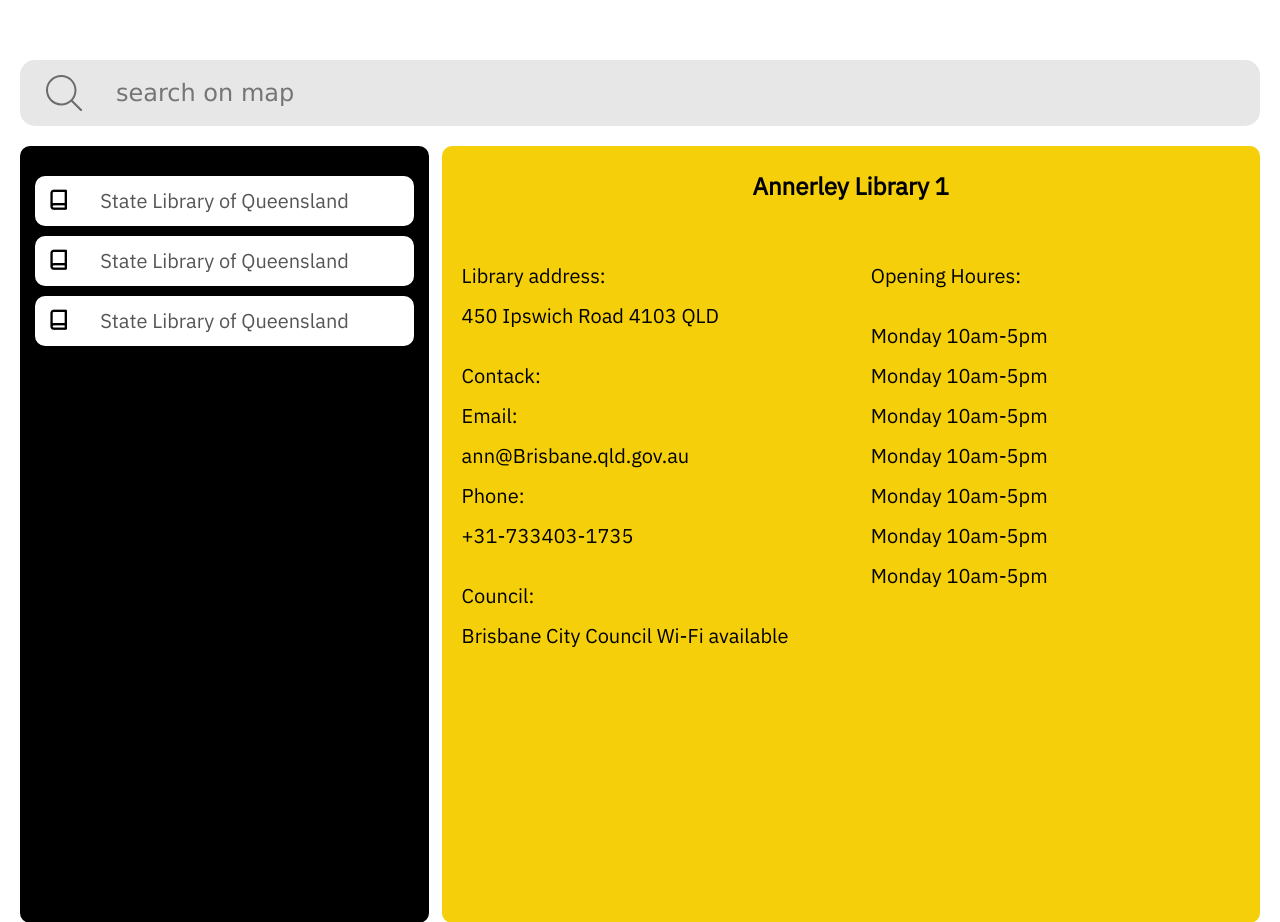
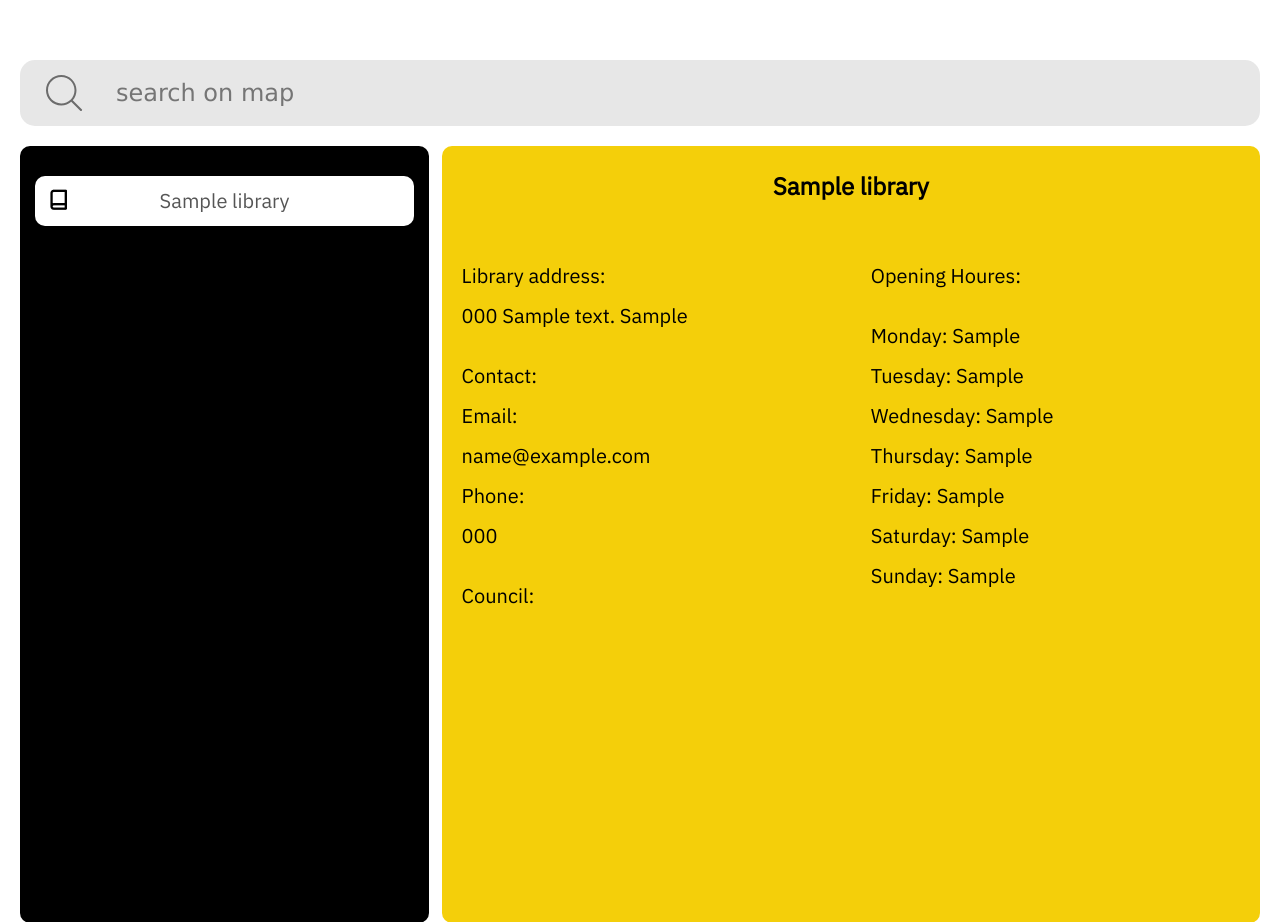
Before and after one commit to hwjworld/grus_artistocial, a PHP site: page /library.php in a window 1280 px wide; the page is wider, and only the part inside the window is pictured. Shown: the part 828-1750 px from the top of that part. Run offline with PHP 8.4, Linux system fonts and the light colour scheme; tables that the repository leaves empty or names only in its code hold one stand-in row (values such as "Sample post"); data that the repository does not hold is empty; some libraries are stand-ins or nearby versions.

Commit message:
library and search

```diff
--- a/be/controller/artistocialController.php
+++ b/be/controller/artistocialController.php
@@ -40,6 +40,16 @@ class Artistocial
             return dataToModelLibrary($library[0]);
         }
         return null;
+    }
+
+    public function getAllLibrarys()
+    {
+        $library_result = $this->db->query(getAllLibrarySql());
+        $libraries = array();
+        foreach($library_result as $k=>$v){
+            array_push($libraries, dataToModelLibrary($v));
+        }
+        return $libraries;
     }
 
     public function getEvent($eventId)
--- a/be/dbmodel/db_bneart.php
+++ b/be/dbmodel/db_bneart.php
@@ -37,6 +37,11 @@ function getEventLocationSql($id)
 function getLibrarySql($id)
 {
     return "select * from library where resourceid=" . $id;
+}
+
+function getAllLibrarySql()
+{
+    return "select * from library";
 }
 
 function getEventSql($id)
--- a/websrc/library.php
+++ b/websrc/library.php
@@ -1,29 +1,9 @@
 <?php
 require_once("../be/controller/artistocialController.php");
-// require_once(__DIR__ . "/../tools/curl.php");
-// require_once(__DIR__ . "/../tools/constants.php");
-// require_once(__DIR__ . "/../controller/artistocialController.php");
-// require_once(__DIR__ . "/../model/artistocialLibrary.php");
-
 session_start();
 
 $artistocial = new Artistocial();
-$hotevents = $artistocial->getHotEvent();
-// $library = $artistocial->getLibrary($model->resourceId);
-// $evetlocations = $artistocial->getEventLocation();
-$hotlibrary = [$artistocial->getLibrary(1),
-    $artistocial->getLibrary(2),
-    $artistocial->getLibrary(3),
-    $artistocial->getLibrary(4),
-    $artistocial->getLibrary(5)];
-
-// $libraryLocation = $artistocial->getHotLibrary();
-
-
-
-
-
-
+$hotlibrary = $artistocial->getAllLibrarys();
 ?>
 
 
@@ -36,6 +16,7 @@ $hotlibrary = [$artistocial->getLibrary(1),
     <link rel="stylesheet" href="css/publicStyle.css?v=1">
     <script src="http://maps.googleapis.com/maps/api/js?sensor=false"></script>
     <script async defer src="https://maps.googleapis.com/maps/api/js?key=AIzaSyCn-3ZYPIeHEfnJfB9_soI5mArlM9oISag&callback=initMap"></script>
+    <script src="https://code.jquery.com/jquery-3.6.1.min.js"></script>
 </head>
 
 <body>
@@ -101,43 +82,39 @@ $hotlibrary = [$artistocial->getLibrary(1),
         </div>
 
         <div class="search-map-d">
-            <input placeholder="search on map"/>
+            <input placeholder="search on map" id="library_search_bar"/>
             <div class="search-icon"><svg t="1664933889901" class="icon" viewBox="0 0 1024 1024" version="1.1" xmlns="http://www.w3.org/2000/svg" p-id="2543" width="40" height="40"><path d="M966.4 924.8l-230.4-227.2c60.8-67.2 96-156.8 96-256 0-217.6-176-390.4-390.4-390.4-217.6 0-390.4 176-390.4 390.4 0 217.6 176 390.4 390.4 390.4 99.2 0 188.8-35.2 256-96l230.4 227.2c9.6 9.6 28.8 9.6 38.4 0C979.2 950.4 979.2 934.4 966.4 924.8zM102.4 441.6c0-185.6 150.4-339.2 339.2-339.2s339.2 150.4 339.2 339.2c0 89.6-35.2 172.8-92.8 233.6-3.2 0-3.2 3.2-6.4 3.2-3.2 3.2-3.2 3.2-3.2 6.4-60.8 57.6-144 92.8-233.6 92.8C256 780.8 102.4 627.2 102.4 441.6z" p-id="2544" fill="#6C6C6C"></path></svg></div>
         </div>
         <div class="library-last-d flex-space-between-center">
             <div class="library-last-left-info background-color-000000">
-                <div class="library-last-left-item background-color-ffffff" onclick="selectTab(0, 'library-last-right-item')">
+                <?php foreach($hotlibrary as $k=>$v){ ?>
+                <div class="library-last-left-item background-color-ffffff" onclick="selectTab(<?php echo $k;?>, 'library-last-right-item')">
                     <img src="images/note.jpg">
-                    State Library of Queensland
+                    <?php echo $v->name; ?>
                 </div>
-                <div class="library-last-left-item background-color-ffffff" onclick="selectTab(1, 'library-last-right-item')">
-                    <img src="images/note.jpg">
-                    State Library of Queensland
-                </div>
-                <div class="library-last-left-item background-color-ffffff" onclick="selectTab(2, 'library-last-right-item')">
-                    <img src="images/note.jpg">
-                    State Library of Queensland
-                </div>
+                <?php }?>
             </div>
             <div class="library-last-right-info background-color-f4Cf0a">
-                <div class="library-last-right-item">
-                    <div class="library-last-right-title">Annerley Library 1</div>
+
+                <?php foreach($hotlibrary as $k=>$v){ ?>
+                <div class="library-last-right-item" <?php if($k!=0){ ?>style="display: none"<?php } ?>>
+                    <div class="library-last-right-title"><?php echo $v->name;?></div>
                     <div class="flex-space-between">
                         <div class="w-50">
                             <p>
                                 Library address:<br/>
-                                450 Ipswich Road 4103 QLD
+                                <?php echo $v->postcode. " ".$v->address1." ".$v->locality ;?>
                             </p>
                             <p>
-                                Contack:<br/>
+                                Contact:<br/>
                                 Email:<br/>
-                                ann@Brisbane.qld.gov.au<br/>
+                                <?php echo $v->email;?><br/>
                                 Phone:<br/>
-                                +31-733403-1735<br/>
+                                <?php echo $v->phone;?><br/>
                             </p>
                             <p>
                                 Council:<br/>
-                                Brisbane City Council Wi-Fi available
+                                <?php echo $v->serviceName;?>
                             </p>
                         </div>
                         <div class="w-50">
@@ -145,99 +122,40 @@ $hotlibrary = [$artistocial->getLibrary(1),
                                 Opening Houres:
                             </p>
                             <p>
-                                Monday 10am-5pm<br/>
-                                Monday 10am-5pm<br/>
-                                Monday 10am-5pm<br/>
-                                Monday 10am-5pm<br/>
-                                Monday 10am-5pm<br/>
-                                Monday 10am-5pm<br/>
-                                Monday 10am-5pm<br/>
+                                Monday: <?php echo $v->monday;?><br/>
+                                Tuesday: <?php echo $v->tuesday;?><br/>
+                                Wednesday: <?php echo $v->wednesday;?><br/>
+                                Thursday: <?php echo $v->thursday;?><br/>
+                                Friday: <?php echo $v->friday;?><br/>
+                                Saturday: <?php echo $v->saturday;?><br/>
+                                Sunday: <?php echo $v->sunday;?><br/>
                             </p>
                         </div>
                     </div>
                 </div>
-
-                <div class="library-last-right-item" style="display: none">
-                    <div class="library-last-right-title">Annerley Library 2</div>
-                    <div class="flex-space-between">
-                        <div class="w-50">
-                            <p>
-                                Library address:<br/>
-                                450 Ipswich Road 4103 QLD
-                            </p>
-                            <p>
-                                Contack:<br/>
-                                Email:<br/>
-                                ann@Brisbane.qld.gov.au<br/>
-                                Phone:<br/>
-                                +31-733403-1735<br/>
-                            </p>
-                            <p>
-                                Council:<br/>
-                                Brisbane City Council Wi-Fi available
-                            </p>
-                        </div>
-                        <div class="w-50">
-                            <p>
-                                Opening Houres:
-                            </p>
-                            <p>
-                                Monday 10am-5pm<br/>
-                                Monday 10am-5pm<br/>
-                                Monday 10am-5pm<br/>
-                                Monday 10am-5pm<br/>
-                                Monday 10am-5pm<br/>
-                                Monday 10am-5pm<br/>
-                                Monday 10am-5pm<br/>
-                            </p>
-                        </div>
-                    </div>
-                </div>
-
-                <div class="library-last-right-item" style="display: none">
-                    <div class="library-last-right-title">Annerley Library 3</div>
-                    <div class="flex-space-between">
-                        <div class="w-50">
-                            <p>
-                                Library address:<br/>
-                                450 Ipswich Road 4103 QLD
-                            </p>
-                            <p>
-                                Contack:<br/>
-                                Email:<br/>
-                                ann@Brisbane.qld.gov.au<br/>
-                                Phone:<br/>
-                                +31-733403-1735<br/>
-                            </p>
-                            <p>
-                                Council:<br/>
-                                Brisbane City Council Wi-Fi available
-                            </p>
-                        </div>
-                        <div class="w-50">
-                            <p>
-                                Opening Houres:
-                            </p>
-                            <p>
-                                Monday 10am-5pm<br/>
-                                Monday 10am-5pm<br/>
-                                Monday 10am-5pm<br/>
-                                Monday 10am-5pm<br/>
-                                Monday 10am-5pm<br/>
-                                Monday 10am-5pm<br/>
-                                Monday 10am-5pm<br/>
-                            </p>
-                        </div>
-                    </div>
-                </div>
+                <?php } ?>
 
             </div>
         </div>
     </div>
 
-
     <iframe frameborder="no" scrolling="no" class="w-100-iframe footer-iframe" src="layout/footer.php?color=139E06"></iframe>
 </div>
+<script lang="javascript">
+$( document ).ready(function() {
+
+    $("#library_search_bar").change(function(){
+        $( ".library-last-left-item" ).each(function( index ) {
+            new_val = $("#library_search_bar").val().toLowerCase();
+            $( this ).css('display', 'block');
+            if($( this ).text().toLowerCase().indexOf(new_val)<0){
+                $( this ).css('display', 'none');
+            }
+        });
+    });
+});
+</script>
+
 </body>
 <script type="text/javascript" src="js/selectTab.js"></script>
 </html>
```
